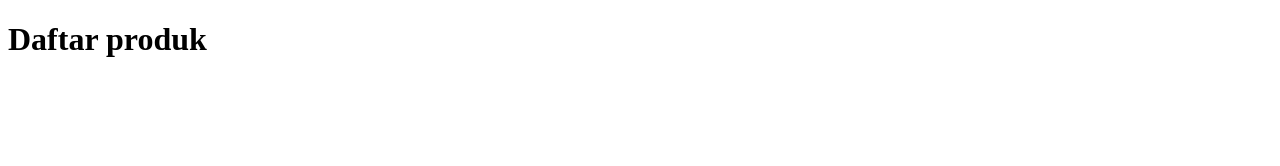
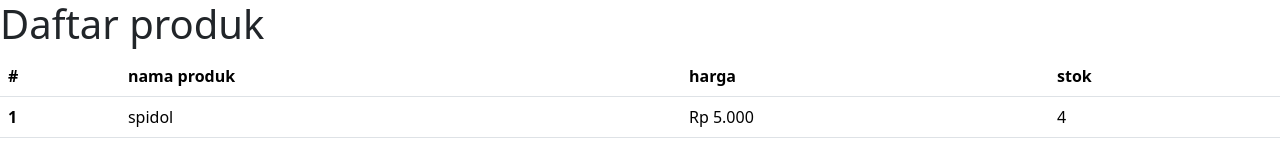
Before and after one commit to aidahrahmawati/Produk, a plain HTML site: page index.html in a window 1280 px wide. Drawn offline with nearby package versions, Linux system fonts and the light colour scheme.

Commit message:
manambah tabel data produk

```diff
--- a/index.html
+++ b/index.html
@@ -5,10 +5,31 @@
   <meta charset="UTF-8">
   <meta name="viewport" content="width=device-width, initial-scale=1">
   <title>Daftar produk</title>
+  <link href="https://cdn.jsdelivr.net/npm/bootstrap@5.3.2/dist/css/bootstrap.min.css" rel="stylesheet" integrity="sha384-T3c6CoIi6uLrA9TneNEoa7RxnatzjcDSCmG1MXxSR1GAsXEV/Dwwykc2MPK8M2HN" crossorigin="anonymous">
+  <script src="https://cdn.jsdelivr.net/npm/bootstrap@5.3.2/dist/js/bootstrap.bundle.min.js" integrity="sha384-C6RzsynM9kWDrMNeT87bh95OGNyZPhcTNXj1NW7RuBCsyN/o0jlpcV8Qyq46cDfL" crossorigin="anonymous"></script>
 </head>
 
 <body>
- <h1>Daftar produk</h1>
+  <h1>Daftar produk</h1>
+
+  <table class="table">
+  <thead>
+    <tr>
+      <th scope="col">#</th>
+      <th scope="col">nama produk</th>
+      <th scope="col">harga</th>
+      <th scope="col">stok</th>
+    </tr>
+  </thead>
+  <tbody>
+    <tr>
+      <th scope="row">1</th>
+      <td>spidol</td>
+      <td>Rp 5.000</td>
+      <td>4</td>
+    </tr>
+  </tbody>
+</table>
 </body>
 
 </html>
```
